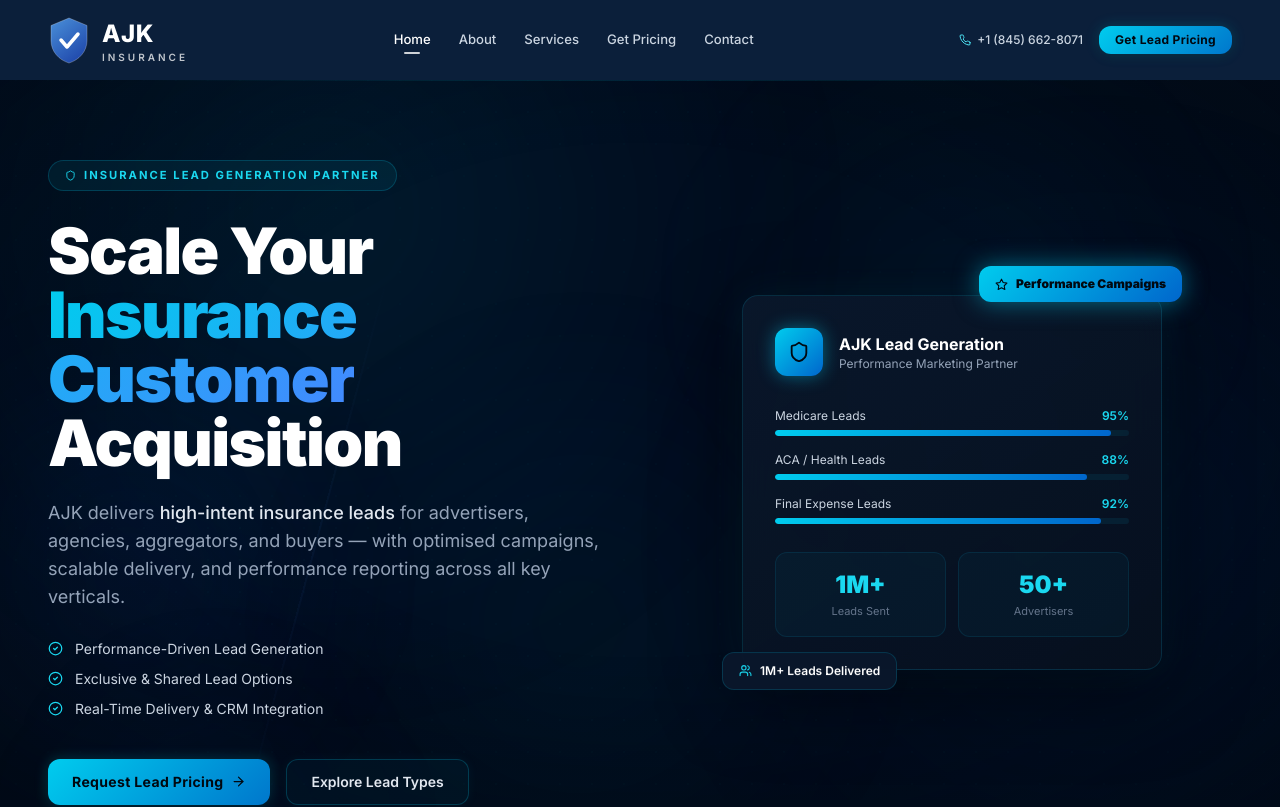
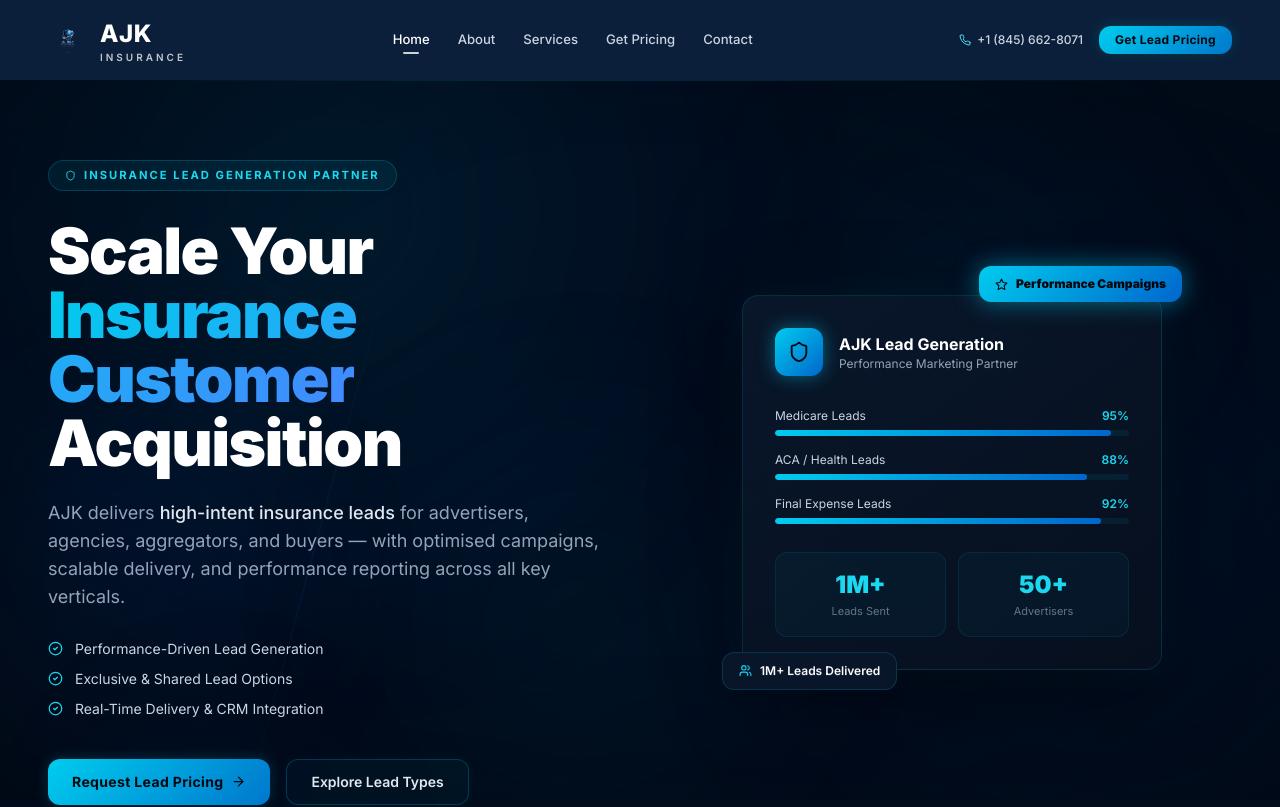
Before and after one commit to muhammadsamiullah0786/new-ajk, a Next.js app: page / in a window 1280 px wide. Shown: the top 807 px of the page. Built offline with nearby package versions, Linux system fonts and the light colour scheme.

Commit message:
feat: replace SVG logos with custom Logo.png and add admin emails to footer

```diff
--- a/components/Footer.tsx
+++ b/components/Footer.tsx
@@ -66,20 +66,7 @@ export default function Footer() {
           {/* Brand col */}
           <div className="lg:col-span-1 space-y-5">
             <Link href="/" className="inline-flex items-center gap-3 group" aria-label="AJK Insurance Home">
-              <svg width="36" height="42" viewBox="0 0 42 48" fill="none" xmlns="http://www.w3.org/2000/svg" aria-hidden="true" className="flex-shrink-0">
-                <path d="M21 2L3 9.5v15C3 35.5 11 44 21 47c10-3 18-11.5 18-22.5v-15L21 2z"
-                  fill="url(#footer_shield_grad)" />
-                <path d="M21 2L3 9.5v15C3 35.5 11 44 21 47c10-3 18-11.5 18-22.5v-15L21 2z"
-                  fill="none" stroke="rgba(255,255,255,0.20)" strokeWidth="1" />
-                <polyline points="13,24 19,31 30,18"
-                  stroke="white" strokeWidth="3.5" strokeLinecap="round" strokeLinejoin="round" />
-                <defs>
-                  <linearGradient id="footer_shield_grad" x1="3" y1="2" x2="39" y2="47" gradientUnits="userSpaceOnUse">
-                    <stop offset="0%" stopColor="#4a90d9" />
-                    <stop offset="100%" stopColor="#1a3fa6" />
-                  </linearGradient>
-                </defs>
-              </svg>
+              <img src="/Logo.png" alt="AJK Logo" className="w-9 h-10 object-contain" />
               <div>
                 <div className="text-white font-bold text-[15px] leading-tight">AJK Insurance</div>
                 <div className="text-cyan-500 text-[10px] tracking-widest uppercase font-semibold">Lead Generation</div>
@@ -166,9 +153,10 @@ export default function Footer() {
             <ul className="space-y-4">
               {[
                 { icon: Phone, label: 'Phone', value: CONTACT.phone, href: CONTACT.phoneHref },
-                { icon: Mail,  label: 'Email', value: CONTACT.email, href: CONTACT.emailHref },
+                { icon: Mail,  label: 'Email', value: 'admin@ajk-insurance.com', href: 'mailto:admin@ajk-insurance.com' },
+                { icon: Mail,  label: 'Email', value: 'khurshid.khan@ajkinsurance.com', href: 'mailto:khurshid.khan@ajkinsurance.com' },
               ].map(({ icon: Icon, label, value, href }) => (
-                <li key={label}>
+                <li key={label + value}>
                   <a href={href} className="flex items-start gap-3 text-slate-500 hover:text-white transition-colors duration-200 group">
                     <span
                       className="w-8 h-8 rounded-lg flex items-center justify-center flex-shrink-0 transition-all duration-200 group-hover:border-cyan-500/30"
--- a/components/Navbar.tsx
+++ b/components/Navbar.tsx
@@ -59,21 +59,8 @@ export default function Navbar() {
               className="flex items-center gap-3 outline-none group"
               aria-label="AJK Insurance — Home"
             >
-              {/* Shield SVG */}
-              <svg width="42" height="48" viewBox="0 0 42 48" fill="none" xmlns="http://www.w3.org/2000/svg" aria-hidden="true">
-                <path d="M21 2L3 9.5v15C3 35.5 11 44 21 47c10-3 18-11.5 18-22.5v-15L21 2z"
-                  fill="url(#shield_grad)" />
-                <path d="M21 2L3 9.5v15C3 35.5 11 44 21 47c10-3 18-11.5 18-22.5v-15L21 2z"
-                  fill="none" stroke="rgba(255,255,255,0.25)" strokeWidth="1" />
-                <polyline points="13,24 19,31 30,18"
-                  stroke="white" strokeWidth="3.5" strokeLinecap="round" strokeLinejoin="round" />
-                <defs>
-                  <linearGradient id="shield_grad" x1="3" y1="2" x2="39" y2="47" gradientUnits="userSpaceOnUse">
-                    <stop offset="0%" stopColor="#4a90d9" />
-                    <stop offset="100%" stopColor="#1a3fa6" />
-                  </linearGradient>
-                </defs>
-              </svg>
+              {/* Custom Logo */}
+              <img src="/Logo.png" alt="AJK Logo" className="w-10 h-12 object-contain" />
               {/* Text */}
               <div className="flex flex-col leading-none">
                 <span className="text-white font-extrabold text-2xl tracking-wide">
```
